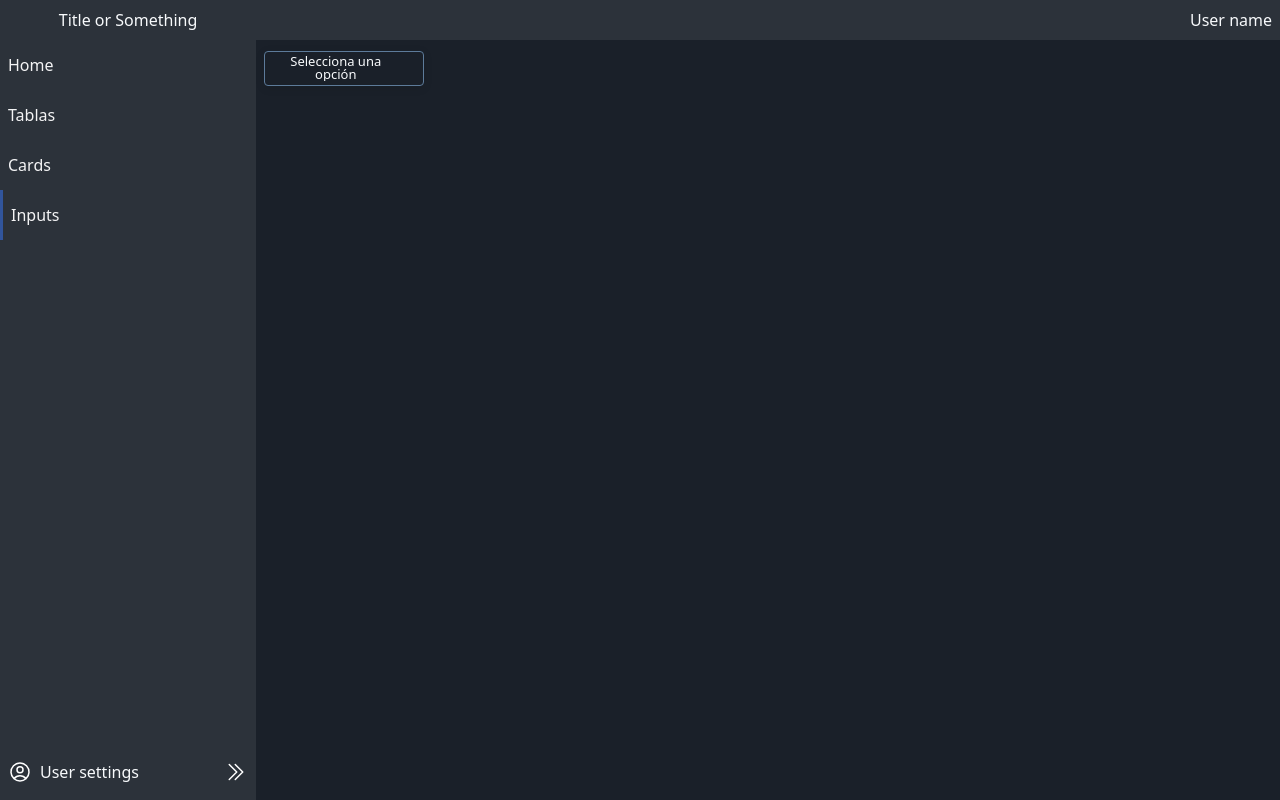
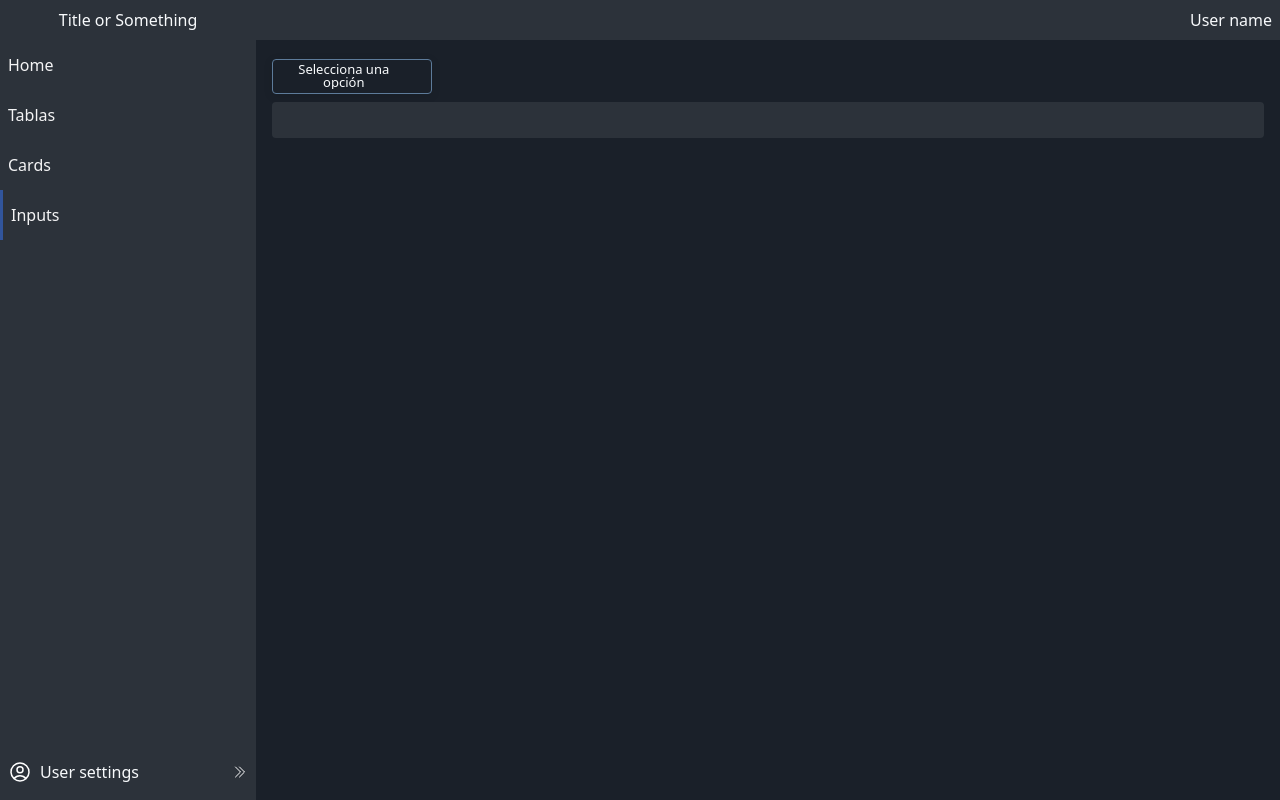
Before and after one commit to Chachacharli/template-vue-tailwind-2024, a Vue app: page /inputs in a window 1280 px wide. Built offline with nearby package versions, Linux system fonts and the light colour scheme; some icons are missing.

Commit message:
adding InputRadix component

```diff
--- a/src/assets/svg/ArrowIcon.vue
+++ b/src/assets/svg/ArrowIcon.vue
@@ -5,7 +5,7 @@
     viewBox="0 0 24 24"
     stroke-width="1.5"
     :stroke="stroke"
-    class="size-6"
+    class="size-4"
   >
     <path
       stroke-linecap="round"
--- /dev/null
+++ b/src/components/inputs/InputRadix.vue
@@ -0,0 +1,81 @@
+<template>
+  <div>
+    <input
+      :value="modelValue"
+      @input="handleInput"
+      :class="inputClass"
+      :placeholder="placeholder"
+      class=" text-slate-50 bg-shark-900 text-sm rounded  focus:ring-cello-500 focus:border-cello-500 w-full p-2 focus:ring-2 hover:bg-dshark-900"
+    />
+    <span v-if="status === 'error'" class="text-red-500">Error: {{ errorMessage }}</span>
+  </div>
+</template>
+
+<script setup lang="ts">
+import { ref, watch, computed } from 'vue'
+
+type StatusInput = 'error' | 'null' | 'success'
+
+interface Props {
+  modelValue: any
+  errorMessage?: string
+  placeholder?: string
+}
+
+const props = defineProps<Props>()
+const emits = defineEmits(['update:modelValue'])
+
+const localValue = ref(props.modelValue)
+const status = ref<StatusInput>('null')
+
+// Computed property to manage input class based on status
+const inputClass = computed(() => {
+  if (status.value === 'error') return 'border-red-500'
+  if (status.value === 'success') return 'border-green-500'
+  return 'border-gray-300'
+})
+
+// Watch for changes in the prop modelValue and update localValue
+watch(
+  () => props.modelValue,
+  (newValue) => {
+    localValue.value = newValue
+    status.value = 'null'
+  }
+)
+
+const handleInput = (event: Event) => {
+  const input = event.target as HTMLInputElement
+  localValue.value = input.value
+  emits('update:modelValue', localValue.value)
+  validateInput(input.value)
+}
+
+// Example validation function to update status
+const validateInput = (value: any) => {
+  if (!value) {
+    status.value = 'error'
+  } else {
+    status.value = 'success'
+  }
+}
+</script>
+
+<style scoped>
+.border-red-500 {
+  border-color: #f56565;
+  border: 1px solid;
+}
+.border-green-500 {
+  border-color: #48bb78;
+}
+.border-gray-300 {
+  border-color: #d2d6dc;
+}
+.text-red-500 {
+  color: #f56565;
+}
+.text-green-500 {
+  color: #48bb78;
+}
+</style>
--- a/src/views/InputsView.vue
+++ b/src/views/InputsView.vue
@@ -1,13 +1,19 @@
 <template>
-  <div><InputSelect v-model="valor" :options="options" /></div>
+  <div class="m-2"><InputSelect v-model="valor" :options="options" /></div>
+  <div class="m-2">
+    <InputRadix v-model="user.name" /></div>
 </template>
 
 <script setup lang="ts">
 import { ref } from 'vue'
 import InputSelect from '@/components/inputs/InputSelect.vue'
+import InputRadix from '@/components/inputs/InputRadix.vue'
 
-import type { OptionItem } from '@/types/select';
+import type { OptionItem } from '@/types/select'
 
 const valor = ref<OptionItem>()
-const options:OptionItem[] = ['asdf', 'aasdf']
+const user = ref({
+  name: ''
+})
+const options: OptionItem[] = ['asdf', 'aasdf']
 </script>
```
